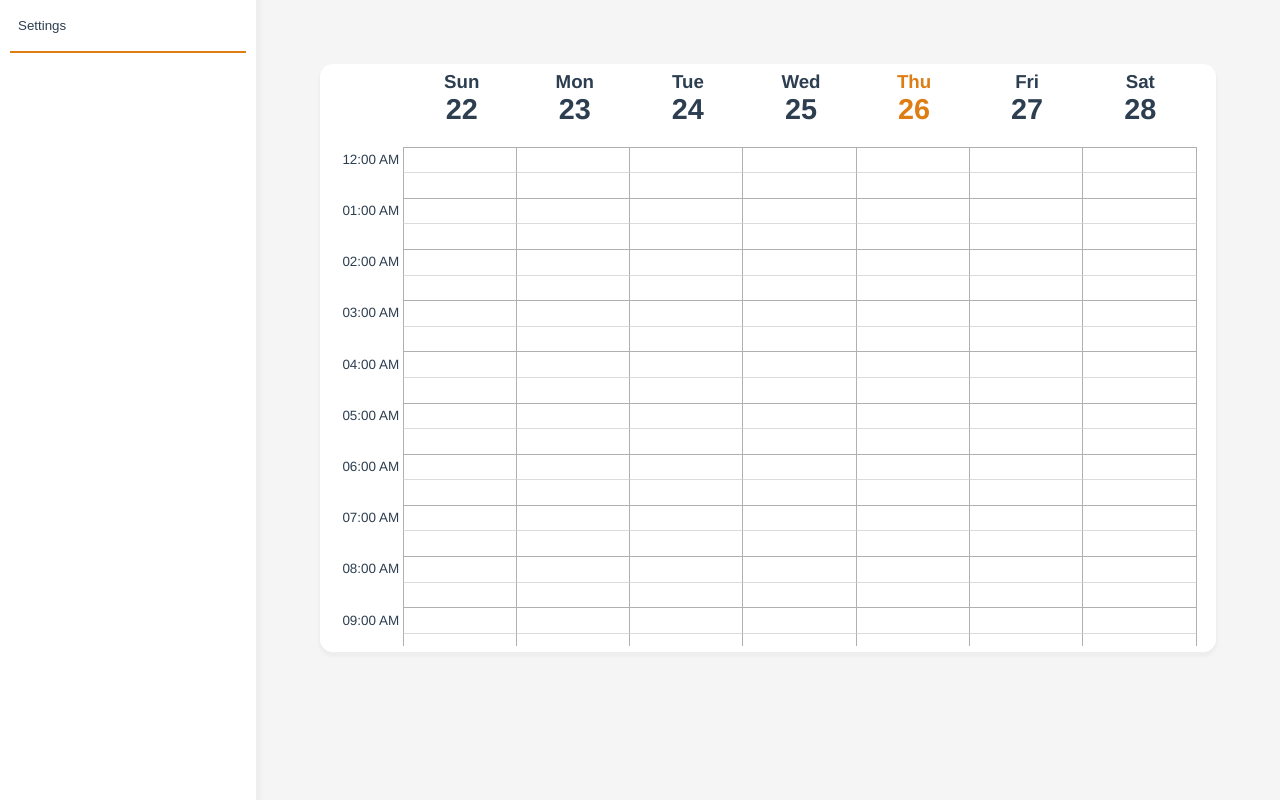
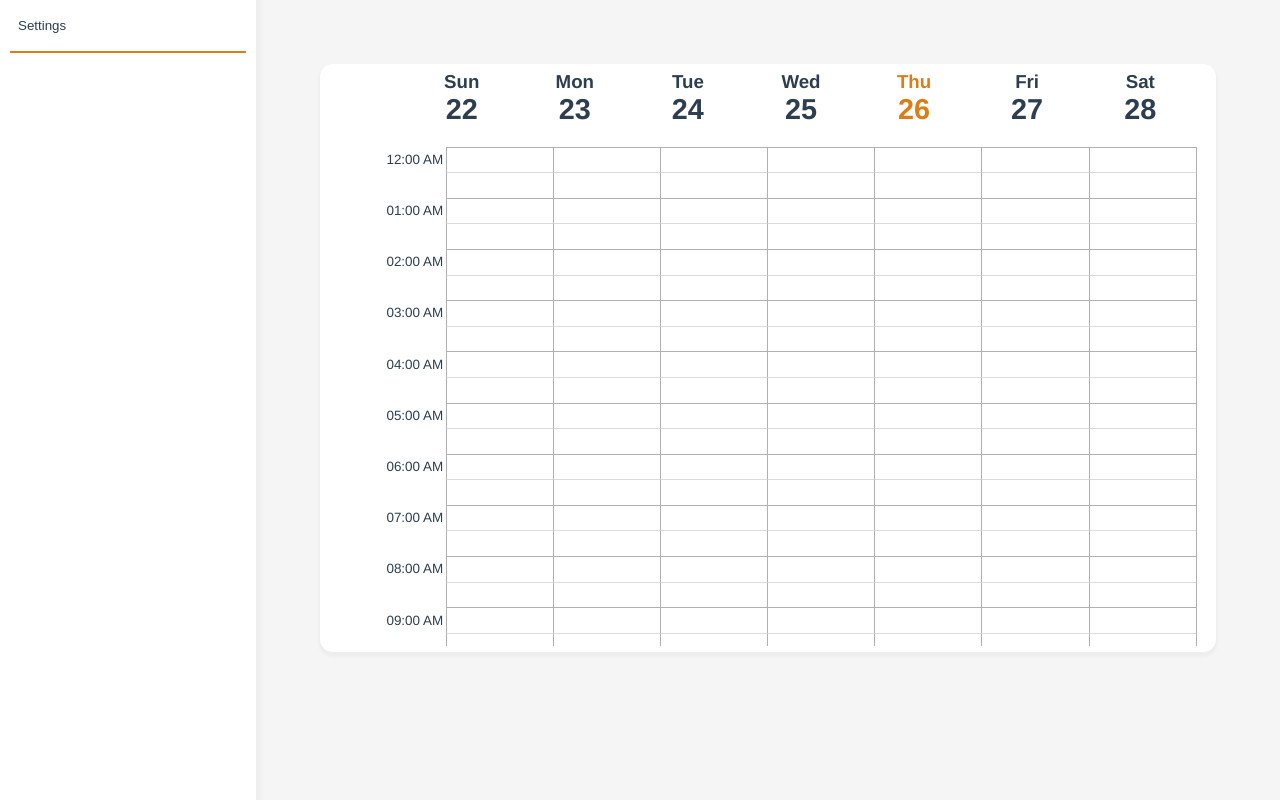
Before and after one commit to Samuca2308/Vue3-Weekly-Schedule, a Vue app: page / in a window 1280 px wide. Built offline with nearby package versions, Linux system fonts and the light colour scheme.

Commit message:
1 file modified

```diff
--- a/src/components/WeekSchedule.vue
+++ b/src/components/WeekSchedule.vue
@@ -281,9 +281,9 @@ function selectEvent(id: string) {
   color: var(--primary);
 }
 .hour {
-  width: 3.6rem;
+  text-align: end;
   font-size: 0.84rem;
-  padding: 0.2rem;
+  padding-inline: 0.2rem;
 }
 table {
   margin: 4rem auto;
@@ -342,4 +342,9 @@ table tbody tr:nth-child(2n) td:not(:first-child) {
 table tbody tr:last-child td:not(:first-child) {
   border-bottom: var(--primary-border);
 }
+
+@media (max-width: 480px) {
+  .hour {
+  }
+}
 </style>
```
